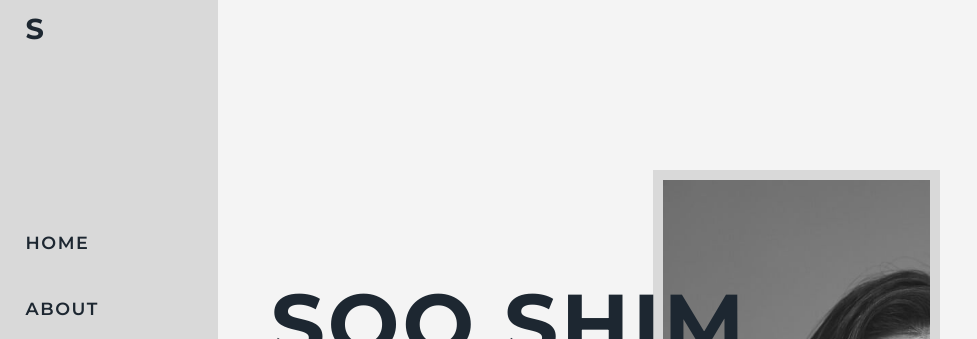
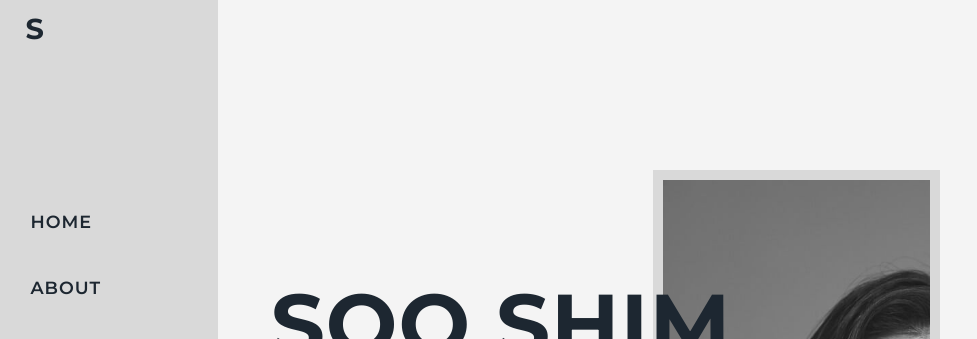
Before and after one commit to sooyshim/sooyshim.com, a plain HTML site: page index.html in a window 1280 px wide. Shown: the top 339 px of the page, without its empty margins (0-977 px from the left). Drawn offline with nearby package versions, Linux system fonts and the light colour scheme; some packages are replaced by stand-ins of ours; a script that the page names is missing; a web font is replaced by a local one.

Commit message:
header fixed

```diff
--- a/index.html
+++ b/index.html
@@ -9,7 +9,7 @@
   <link href="https://fonts.googleapis.com/css?family=Merriweather|Montserrat:400,600,700|Shadows+Into+Light|Poor+Story&display=swap" rel="stylesheet">
   <script src="https://kit.fontawesome.com/5d686bdd30.js"></script>
   <link rel="stylesheet" href="https://cdn.rawgit.com/konpa/devicon/df6431e323547add1b4cf45992913f15286456d3/devicon.min.css">
-  <link rel="stylesheet" href="./styles/styles.css?v=190621">
+  <link rel="stylesheet" href="./styles/styles.css?v=190704">
 </head>
 <body>
   <div class="leftContainer"></div>
@@ -157,7 +157,6 @@
                   <li>Firebase</li>
                   <li>HTML5</li>
                   <li>CSS3</li>
-                  <li>SASS</li>
                 </ul>
                 <p class="description">Inspired by the Speaking Statues of Rome, this app provides a virtual space where users, pretending to be a statue, anonymously share their opinion.
                 </p>
@@ -179,7 +178,6 @@
                       <li>API</li>
                       <li>HTML5</li>
                       <li>CSS3</li>
-                      <li>SASS</li>
                     </ul>
                   <p class="description">This maze game gives words of wisdom to users.
                     Users navigate the maze and will win a piece of wisdom upon finding the wise mist.
--- a/styles/partials/_aboutMe.scss
+++ b/styles/partials/_aboutMe.scss
@@ -10,10 +10,24 @@
     }
 
     @include bp(md) {
-      flex-basis: 40%;
+      width: 300px;
+      flex-basis: 20%;
       margin-right: 40px;
     }
   }
+}
+
+
+.aboutMe p {
+  @include bp(sm) {
+    flex-basis: 70%;
+    margin: 0;
+  }
+
+  @include bp(md) {
+    flex-basis: 80%;
+  }
+
 }
 
 .aboutMeContainer {
@@ -33,17 +47,4 @@
     margin-top: 90px;
   }
 
-  img {
-    @include bp(sm) {
-      flex-basis: 30%;
-    }
-  }
 }
-
-.aboutMe p {
-  @include bp(sm) {
-    flex-basis: 70%;
-    margin: 0;
-  }
-
-}
--- a/styles/partials/_header.scss
+++ b/styles/partials/_header.scss
@@ -65,6 +65,7 @@ nav {
   .wrapper {
     @include bp(md) {
       width: 100%;
+      height: 80vh;
     }
   }
 }
@@ -83,8 +84,9 @@ nav {
   @include bp(md) {
     background-color: transparent;
     display: block;
-    position: static;
-    padding: 60% 0;
+    right: 0;
+    top: 50%;
+    transform: translateY(-50%);
     height: auto;
   }
 }
--- a/styles/partials/_projects.scss
+++ b/styles/partials/_projects.scss
@@ -38,7 +38,8 @@
     @include bp(sm) {
       margin: 0;
       margin-right: 30px;
-      flex-basis: 60%;
+      width: 50%;
+      flex-basis: 40%;
     }
 
     @include bp(md) {
@@ -46,13 +47,13 @@
     }
 
     @include bp(lg) {
-      flex-basis: 50%;
+      flex-basis: 40%;
     }
   }
 
 .projectContainer {
   @include bp(sm) {
-    flex-basis: 40%;
+    flex-basis: 60%;
   }
 
   @include bp(md) {
@@ -60,7 +61,7 @@
   }
 
   @include bp(lg) {
-    flex-basis: 50%;
+    flex-basis: 60%;
   }
 
   h3 {
--- a/styles/partials/_typography.scss
+++ b/styles/partials/_typography.scss
@@ -6,6 +6,7 @@ body,
 a {
   font-size: 125%;
   color: $black;
+  letter-spacing: 1px;
 }
 
 h1,
@@ -36,11 +37,6 @@ input[type=submit] {
   text-transform: uppercase;
 }
 
-h1,
-nav {
-  letter-spacing: 3px;
-}
-
 h1 {
   font-size: 4.2rem;
 
@@ -61,17 +57,13 @@ h1 {
   }
 }
 
-h2,
-h3 {
-  letter-spacing: 2px;
-}
 
 h2 {
   font-size: 2.0rem;
   margin-bottom: 0;
 
   @include bp(md) {
-    font-size: 3.2rem;
+    font-size: 2.8rem;
   }
 
 }
@@ -84,11 +76,6 @@ h3 {
 
   @include bp(sm) {
     font-size: 1.6rem;
-    letter-spacing: 1px;
-  }
-
-  @include bp(md) {
-    font-size: 1.8rem;
   }
 }
 
@@ -129,10 +116,9 @@ p {
   font-size: 0.8rem;
   font-family: $serif;
   font-style: italic;
-  letter-spacing: 1px;
 
   @include bp(md) {
-    font-size: 1.4rem;
+    font-size: 1.2rem;
     margin: 10px 0;
   }
 
@@ -144,7 +130,6 @@ input[type=submit] {
   color: $black;
   text-align: center;
   font-weight: 600;
-  letter-spacing: 1.5px;
 
   @include bp(md) {
     text-transform: uppercase;
```
Also changed, not shown: styles/partials/_base.scss (line endings or trailing spaces), styles/partials/_contact.scss (line endings or trailing spaces), styles/partials/_footer.scss (line endings or trailing spaces), styles/partials/_setup.scss (line endings or trailing spaces), styles/partials/_skills.scss (line endings or trailing spaces), styles/partials/_vars.scss (line endings or trailing spaces), styles/styles.css, styles/styles.scss (line endings or trailing spaces).
